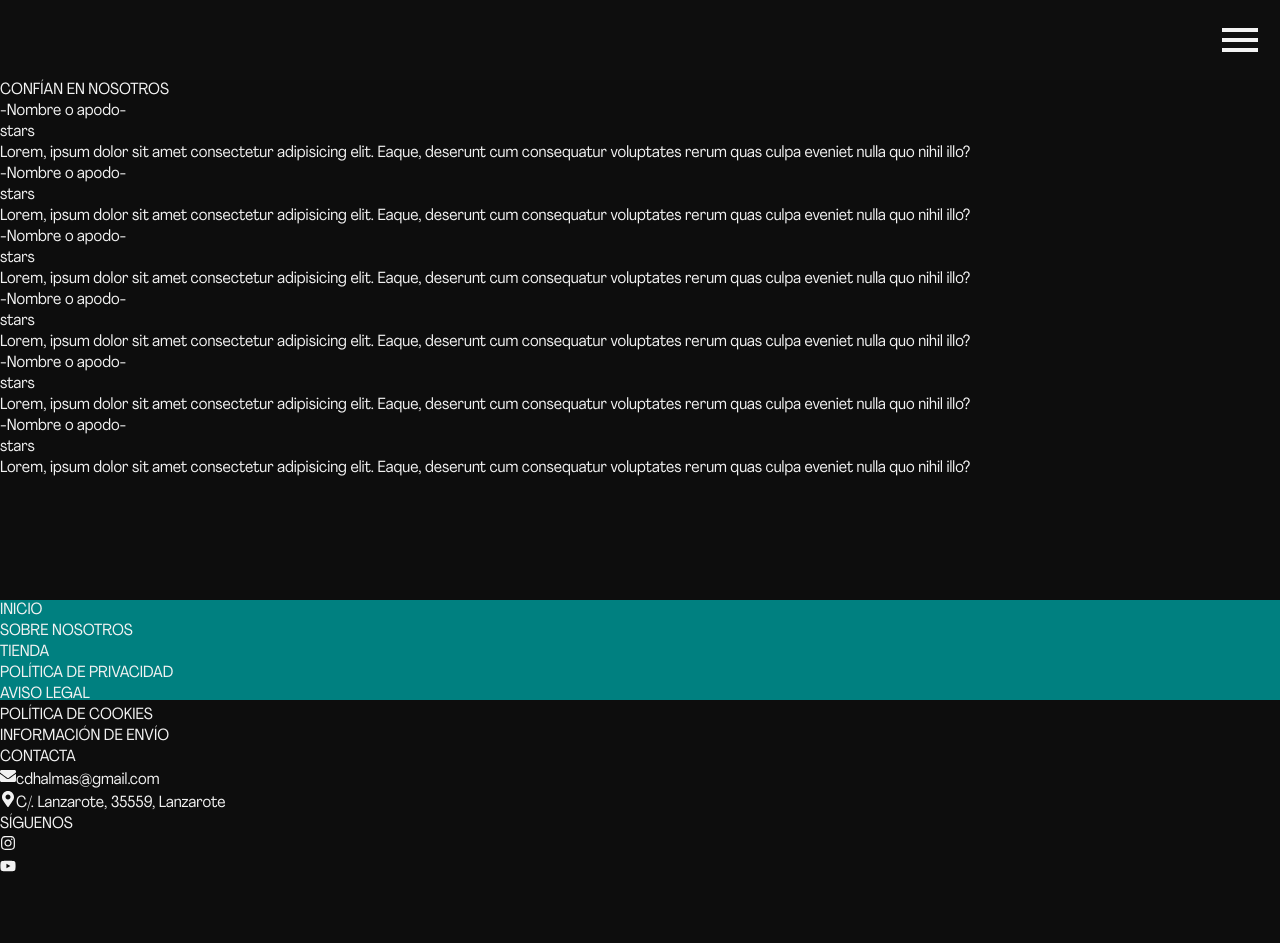
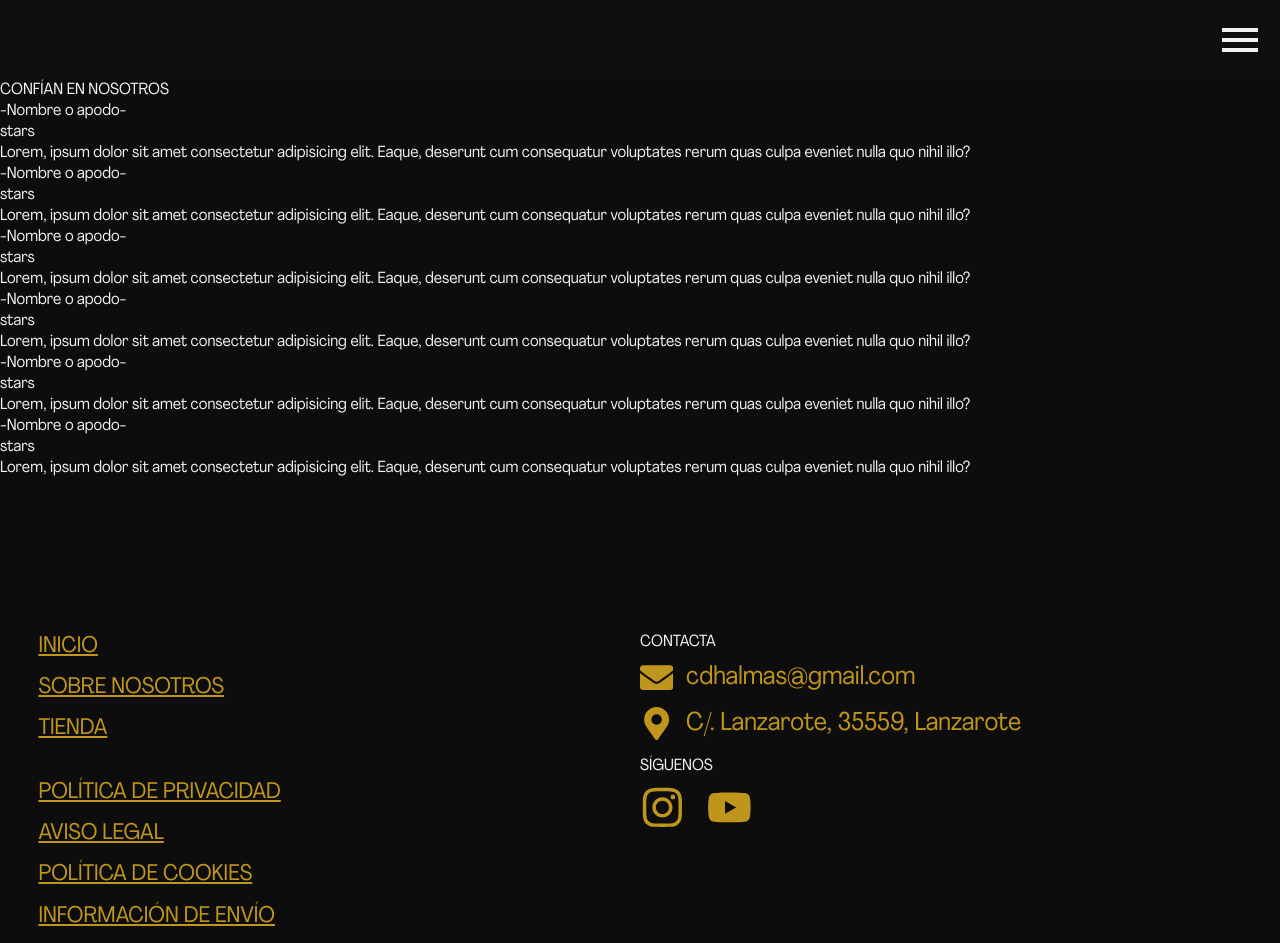
Before and after one commit to Webit-O/CDH-HALTEROFILIA-LZT, a React (Vite) app in the folder front/: page / in a window 1280 px wide. Before the commit the page ends 881 px from the top, so only its background shows below. Built offline with nearby package versions, Linux system fonts and the light colour scheme.

Commit message:
fix: changes in footer design

```diff
--- a/front/src/components/Footer/Footer.css
+++ b/front/src/components/Footer/Footer.css
@@ -0,0 +1,48 @@
+.footer {
+    width: 100%;
+    display: flex;
+    padding: 1em;
+    padding-top: 2em;
+    color: var(--satin-sheen-gold);
+}
+
+.footer__div {
+    width: 50%;
+    display: flex;
+    flex-wrap: wrap;
+    row-gap: 1em;
+}
+
+.contact-section,
+.social-media {
+    width: 100%;
+    display: flex;
+    flex-direction: column;
+    row-gap: .5em;
+}
+
+.contact-section__title,
+.social-media__title {
+    color: var(--white-smoke);
+}
+
+.contact-section__p {
+    width: 100%;
+    display: flex;
+    flex-direction: column;
+    font-size: calc(.8em + 1vw);
+    row-gap: .5em;
+    a {
+        display: flex;
+        column-gap: .5em;
+        .icon {
+            font-size: calc(.8em + 1vw);
+        }
+    }
+}
+
+.social-media > .contact-section__p {
+    flex-direction: row;
+    font-size: calc(2em + 1vw);
+    column-gap: .5em;
+}
--- a/front/src/components/Footer/Footer.jsx
+++ b/front/src/components/Footer/Footer.jsx
@@ -1,10 +1,27 @@
+import { FaInstagram, FaYoutube, FaEnvelope, FaMapMarkerAlt } from 'react-icons/fa'
 import NavbarFooter from '../NavbarFooter/NavbarFooter'
 import './Footer.css'
 
 const Footer = () => {
   return (
-    <div id='footer'>
+    <div id='footer' className='footer'>
       <NavbarFooter />
+      <div className='footer__div'>
+        <section className='contact-section'>
+            <h3 className='contact-section__title'>CONTACTA</h3>
+            <p className='contact-section__p'>
+              <a href="#"><FaEnvelope className='icon'/><span>cdhalmas@gmail.com</span></a>
+              <a href="#" className='contact-map'><FaMapMarkerAlt className='icon'/><span>C/. Lanzarote, 35559, Lanzarote</span></a>
+            </p>
+        </section>
+        <section className='social-media'>
+            <h3 className='social-media__title'>SÍGUENOS</h3>
+            <p className='contact-section__p'>
+              <a href="#"><FaInstagram /></a>
+              <a href="#"><FaYoutube /></a>
+            </p>
+        </section>
+      </div>
     </div>
   )
 }
--- a/front/src/components/NavbarFooter/NavbarFooter.css
+++ b/front/src/components/NavbarFooter/NavbarFooter.css
@@ -1,74 +1,18 @@
-@media (300px <= width < 870px) {
-    .navbar-footer {
-        display: grid;
-        grid-template-columns: 1fr 1fr;
-        grid-template-rows: auto auto;
-        min-height: calc(20em - 5vh);
-        padding-top: 1em;
-        color: var(--satin-sheen-gold);
-    }
-
-    li a {
-        text-decoration: underline;
-    }
-
-    .navbar-contact li a {
-        text-decoration: none;
-        display: flex;
-        align-items: center;
-    }
-
-    .navbar-home li,
-    .navbar-legit li {
-        padding: .5em;
-        font-size: calc(.8em + .2vw);
-    }
-
-    .navbar-home,
-    .navbar-legit,
-    .navbar-contact,
-    .navbar-social {
-        padding: 1em;
-    }
-
-    .navbar-legit {
-        grid-row: 2 / 3;
-    }
-
-    .navbar-contact span {
-        padding-left: .4em;
-    }
-
-    .navbar-social {
-        display: flex;
-        flex-wrap: wrap;
-        align-items: flex-start;
-        column-gap: .6em;
-        h3 {
-            width: 100%;
-            padding-bottom: 0;
-        }
-        li a {
-            font-size: calc(2.5em + .5vw);
-        }
-    }
-
-    .contact-map > a {
-        display: flex;
-        align-items: flex-start;
-        padding-top: .8em;
-    }
-
-    .navbar-contact__title,
-    .navbar-social__title {
-        color: var(--white-smoke);
-        padding-bottom: .5em;
-    }
+.navbar-footer {
+    width: 50%;
+    height: calc(10em + 10vh);
+    display: flex;
+    flex-direction: column;
+    row-gap: 1em;
+    padding-left: 1em;
+    font-size: calc(.6em + 1vw);
 }
 
-@media (width > 870px) {
-    .navbar-footer {
-        height: 100px;
-        background-color: teal;
-    }
+.navbar-home,
+.navbar-legit {
+    display: flex;
+    flex-direction: column;
+    row-gap: .5em;
+    padding-bottom: .5em;
+    text-decoration: underline;
 }
--- a/front/src/components/NavbarFooter/NavbarFooter.jsx
+++ b/front/src/components/NavbarFooter/NavbarFooter.jsx
@@ -1,33 +1,45 @@
 import React from 'react'
-import { FaInstagram, FaYoutube, FaEnvelope, FaMapMarkerAlt } from 'react-icons/fa'
 import './NavbarFooter.css'
 
+let navbars = [
+  {
+    classname: 'navbar-home',
+    links: [
+      { href: '#', text: 'INICIO' },
+      { href: '#', text: 'SOBRE NOSOTROS' },
+      { href: '#', text: 'TIENDA' },
+    ],
+  },
+  {
+    classname: 'navbar-legit',
+    links: [
+      { href: '#', text: 'POLÍTICA DE PRIVACIDAD' },
+      { href: '#', text: 'AVISO LEGAL' },
+      { href: '#', text: 'POLÍTICA DE COOKIES' },
+      { href: '#', text: 'INFORMACIÓN DE ENVÍO' },
+    ],
+  },
+]
 
 function NavbarFooter() {
+
+  const getRenderLinks = navbars.map((navbar, index) => {
+    return (
+        <>
+            <ul className={navbar.classname} key={index}>
+                { navbar.links.map((link, index) => {
+                    return (
+                        <li key={index}><a href={link.href}>{link.text}</a></li>
+                    )
+                })}
+            </ul>
+        </>
+    )
+  });
   return (
-    <div className='navbar-footer'>
-        <ul className="navbar-home">
-            <li><a href="#">INICIO</a></li>
-            <li><a href="#">SOBRE NOSOTROS</a></li>
-            <li><a href="#">TIENDA</a></li>
-        </ul>
-        <ul className='navbar-legit'>
-            <li><a href="#">POLÍTICA DE PRIVACIDAD</a></li>
-            <li><a href="#">AVISO LEGAL</a></li>
-            <li><a href="#">POLÍTICA DE COOKIES</a></li>
-            <li><a href="#">INFORMACIÓN DE ENVÍO</a></li>
-        </ul>
-        <ul className='navbar-contact'>
-            <h3 className='navbar-contact__title'>CONTACTA</h3>
-            <li><a href="#"><FaEnvelope /><span>cdhalmas@gmail.com</span></a></li>
-            <li className='contact-map'><a href="#"><FaMapMarkerAlt /><span>C/. Lanzarote, 35559, Lanzarote</span></a></li>
-        </ul>
-        <ul className='navbar-social'>
-            <h3 className='navbar-social__title'>SÍGUENOS</h3>
-            <li><a href="#"><FaInstagram /></a></li>
-            <li><a href="#"><FaYoutube /></a></li>
-        </ul>
-    </div>
+    <footer className='navbar-footer'>
+        { getRenderLinks }
+    </footer>
   )
 }
 
```
